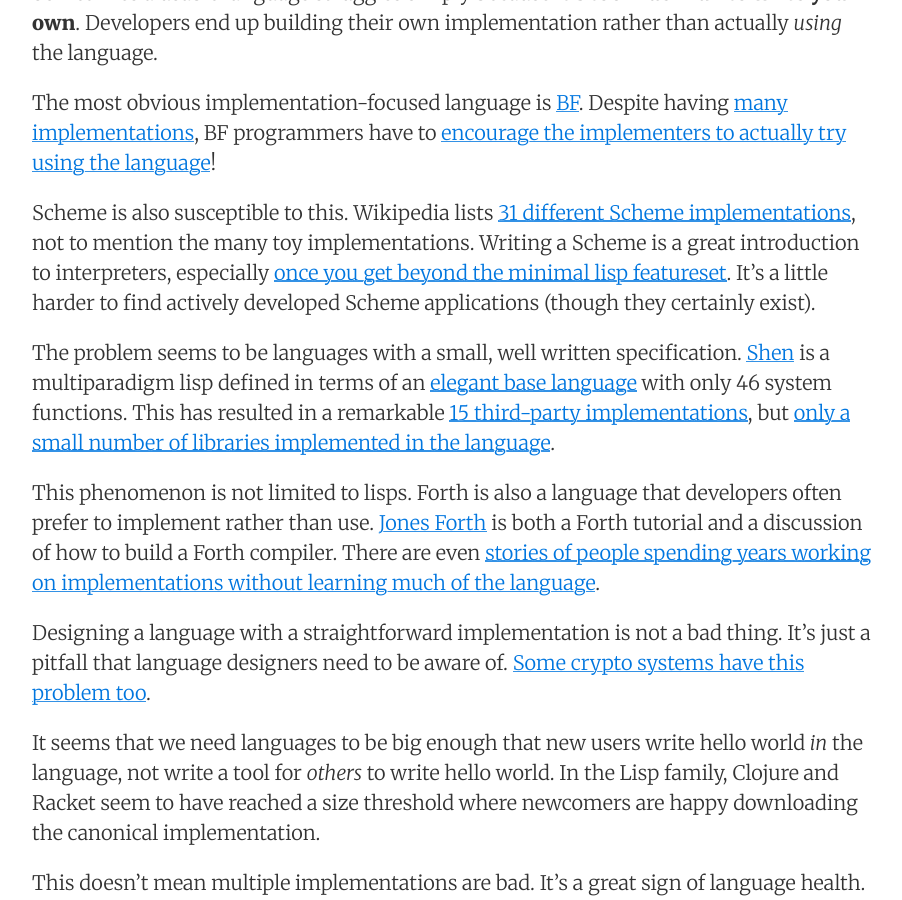
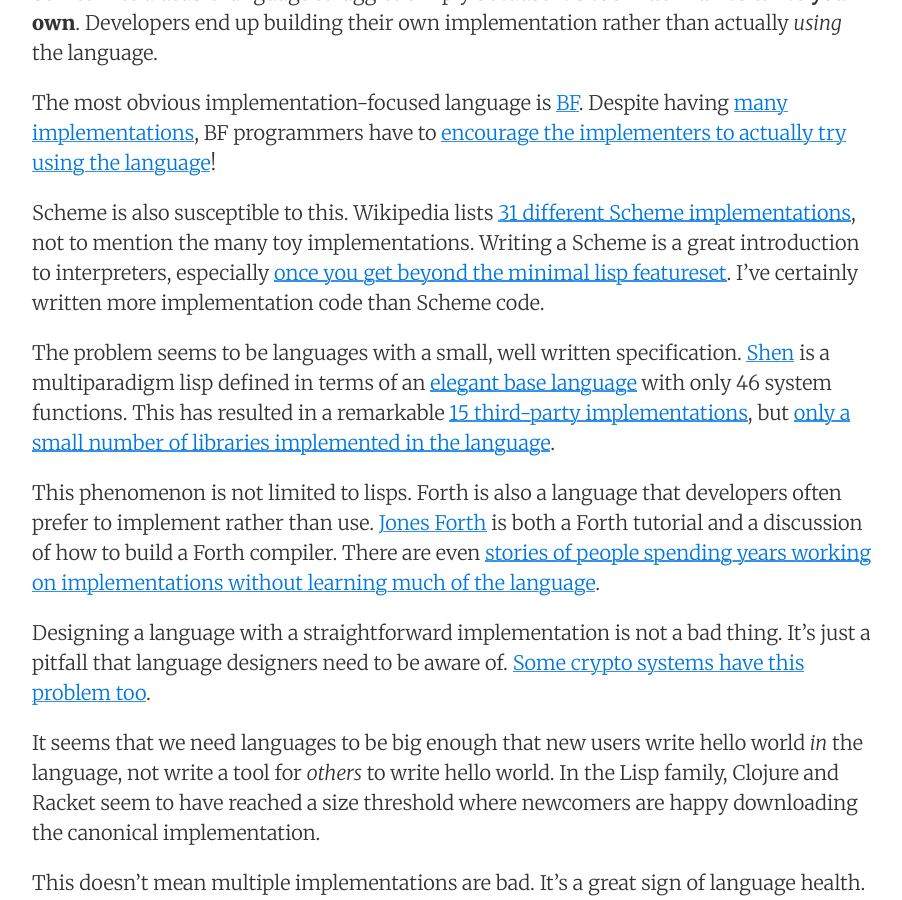
Before and after one commit to Wilfred/wilfred.github.com, a Jekyll site: the page built from _posts/2019-03-14-the-siren-song-of-little-languages.markdown, in a window 1280 px wide and 900 px high, scrolled down 689 px. Shown: the whole window, without its empty margins (188-1090 px from the left). Built offline with Jekyll 4.4.1, drawn with Linux system fonts in a browser that asks for light colours; nearby versions of some CDN libraries; comment, search, counter and statistics services are not loaded.

Commit message:
another draft

```diff
--- a/_posts/2019-03-14-the-siren-song-of-little-languages.markdown
+++ b/_posts/2019-03-14-the-siren-song-of-little-languages.markdown
@@ -28,17 +28,17 @@
 great introduction to interpreters,
 especially
 [once you get beyond the minimal lisp featureset](http://axisofeval.blogspot.co.uk/2011/01/more-fully-featured-modern-lisps.html).
-It's a little harder to find actively developed Scheme applications
-(though they certainly exist).
+I've certainly written more implementation code than Scheme code.
 
 The problem seems to be languages with a small, well written
 specification. [Shen](http://www.shenlanguage.org/) is a
 multiparadigm lisp defined in terms of an
-[elegant base language](http://www.shenlanguage.org/learn-shen/shendoc.htm#Kl) with
+[elegant base language](http://shenlanguage.org/shendoc.htm#Kl) with
 only 46 system functions. This has resulted in a remarkable
 [15 third-party implementations](https://github.com/Shen-Language/wiki/wiki#ports),
 but
-[only a small number of libraries implemented in the language](http://www.shenlanguage.org/library.html).
+[only a small number of libraries implemented in the
+language](http://www.shenlanguage.org/library.htm).
 
 This phenomenon is not limited to lisps. Forth is also a language
 that developers often prefer to implement rather than
```
